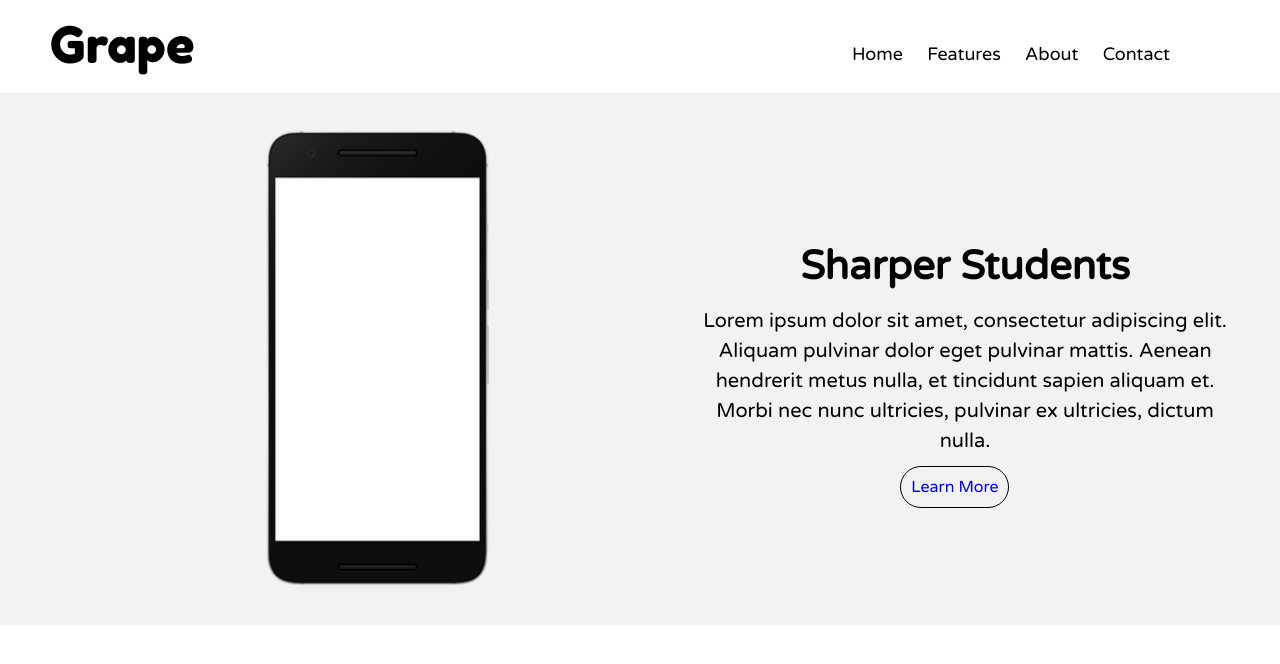
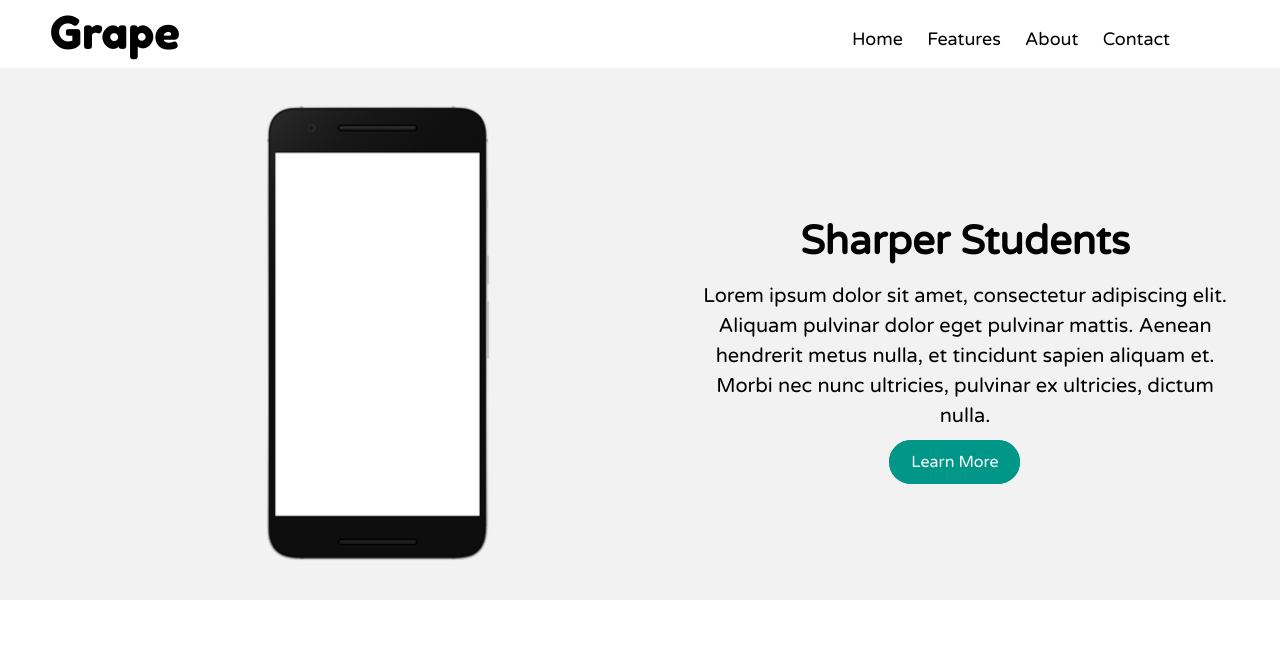
Before and after one commit to willardshikami/Grape, a plain HTML site: page index.html in a window 1280 px wide. Drawn offline with Linux system fonts and the light colour scheme.

Commit message:
updated landing page

```diff
--- a/css/style.css
+++ b/css/style.css
@@ -58,21 +58,20 @@ body {
 
 .logo{
     float: left;
-    padding: 20px 0 20px 0px;
-    margin-left: 50px;
+    margin: 10px 50px;
 }
 
 .logo h1{
-    font-size: 50px;
+    font-size: 45px;
     font-family: 'Fredoka One', cursive;
 }
 
 .nav-bar{
-    padding-bottom: 20px;
+    padding-bottom: 10px;
 }
 
 nav ul{
-    padding-top: 35px;
+    padding-top: 20px;
     text-align: right;
     margin-right: 100px;
 }
@@ -123,15 +122,19 @@ nav ul li{
     text-decoration: none;
 }
 
+/*00796B*/
+
 .landing .btn{
-    background: ;
-    border: 1px solid #000;
-    padding: 10px;
+    color: #fff;
+    background: #009688;
+    border: 2px solid #009688;
+    padding: 10px 20px;
     border-radius: 30px;
 }
 
 .landing .btn:hover{
-
+    background: #fff;
+    color: #009688;
 }
 
 
--- a/index.html
+++ b/index.html
@@ -55,6 +55,9 @@
 					<a class="btn" href="#">Learn More</a>
 
 				</div>
+        </div>
+
+        <div class="features">
 
         </div>
 
```
